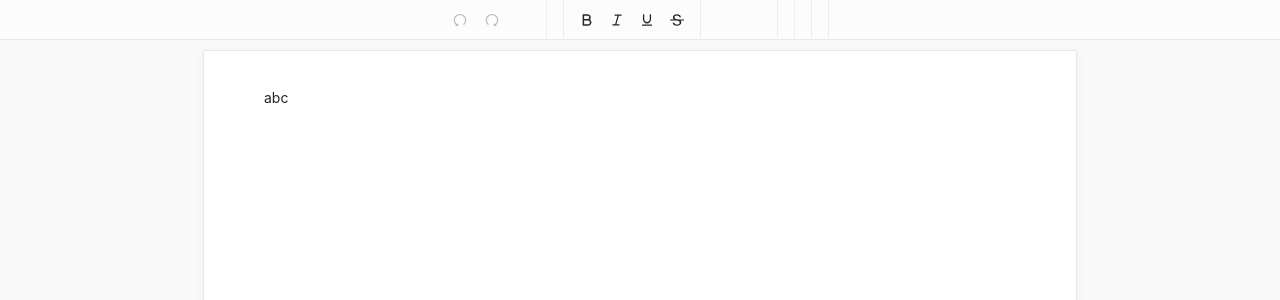
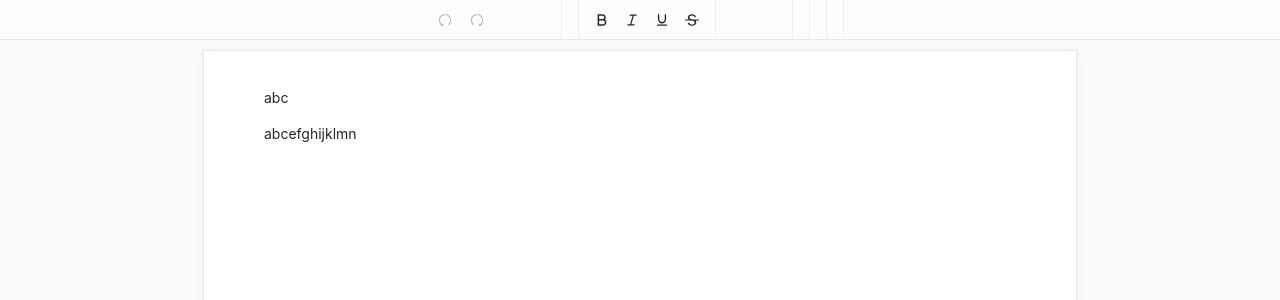
Before and after one commit to junezm1993/june-slate-editor, a React (Create React App) app: page / in a window 1280 px wide. Shown: the top 300 px of the page. Built offline with nearby package versions, Linux system fonts and the light colour scheme.

Commit message:
add paint format plugin

```diff
--- a/package.json
+++ b/package.json
@@ -11,6 +11,7 @@
     "@testing-library/react": "^11.1.0",
     "@testing-library/user-event": "^12.1.10",
     "antd": "^4.8.0",
+    "classnames": "^2.2.6",
     "merge": "^2.1.0",
     "prop-types": "^15.7.2",
     "react": "^17.0.1",
--- a/src/App.js
+++ b/src/App.js
@@ -7,6 +7,10 @@ function App() {
     {
       type: 'paragraph',
       children: [{ text: 'abc' }]
+    },
+    {
+      type: 'paragraph',
+      children: [{ text: 'abcefghijklmn' }]
     }
   ]);
   const onChange = useCallback(function (val) {
--- a/src/packages/editors/consts/default-plugins.js
+++ b/src/packages/editors/consts/default-plugins.js
@@ -2,6 +2,7 @@ import { HISTORY } from "./plugin-types";
 
 export const defaultPlugins = [
   HISTORY,
+  'paintFormat',
   'removeFormat',
   'line',
   'fontSize',
--- a/src/packages/editors/june-slate-editor/index.js
+++ b/src/packages/editors/june-slate-editor/index.js
@@ -49,6 +49,16 @@ const EditorComponent = React.memo(({ className: _className, value, onChange, pl
   const renderElement = useCallback(props => <RenderElement {...props} plugins={plugins}/>, [])
   const renderLeaf = useCallback(props => <RenderLeaf {...props} plugins={plugins}/>, [])
 
+  const handleMouseUp = useCallback(() => {
+    const { formatStatus, recordMark } = editor;
+    if (formatStatus === 1) {
+      console.log(recordMark);
+      Object.keys(recordMark).forEach(mark => {
+        editor.addMark(mark, recordMark[mark]);
+      })
+      editor.formatStatus = 0;
+    }
+  }, [])
   return (
     <Slate editor={editor} value={value} onChange={onChange}>
       <div className="editor-wrapper">
@@ -61,6 +71,7 @@ const EditorComponent = React.memo(({ className: _className, value, onChange, pl
               className="editor-core"
               renderElement={renderElement}
               renderLeaf={renderLeaf}
+              onMouseUp={handleMouseUp}
             />
           </div>
         </div>
--- a/src/packages/editors/plugins/index.js
+++ b/src/packages/editors/plugins/index.js
@@ -6,12 +6,12 @@ import { HISTORY, PARAGRAPH, H1, H2, H3, H4, H5, H6 } from './plugin-types';
 
 import historyPlugin from './history';
 
-import createMarkPlugin from '../utils/create-mark-plugin';
 import {UnderlinePlugin} from "./underlined";
 import {StrikethroughPlugin} from "./strikethrough";
 import {SuperscriptPlugin} from "./superscript";
 import {SubscriptPlugin} from "./subscript";
 import {removeFormatPlugin} from "./remove-format";
+import {paintFormatPlugin} from "./paint-format";
 
 // 个性化block节点
 export const RenderElement = React.memo((props) => {
@@ -54,6 +54,7 @@ export const RenderLeaf = React.memo((props) => {
 // plugin map
 export const pluginMap = {
   [HISTORY]: historyPlugin,
+  paintFormat: paintFormatPlugin,
   removeFormat: removeFormatPlugin,
   bold: BoldPlugin,
   italic: ItalicPlugin,
--- /dev/null
+++ b/src/packages/editors/plugins/paint-format/index.js
@@ -0,0 +1,54 @@
+import React from "react";
+import { Editor } from "slate";
+import {useSlate} from "slate-react";
+import {Tooltip} from "antd";
+import classnames from 'classnames';
+import {IconFont} from "../../utils/icon-font";
+
+export const paintFormatPlugin = {
+  key: 'paintFormat',
+  config: {
+    title: '格式刷'
+  },
+  withEditor: (editor) => {
+    const { onChange, insertText, isInline } = editor;
+    editor.formatStatus = 0;
+    console.log(111111);
+    // editor.onChange = () => {
+    //   if (editor.formatStatus === 1) {
+    //     console.log(2222);
+    //     editor.formatStatus = 0;
+    //     Editor.addMark(editor,'bold', true);
+    //   }
+    //
+    //   onChange();
+    //
+    // }
+    return editor;
+  },
+  ToolbarButton: ({ format, config }) => {
+    const editor = useSlate();
+    return (
+      <Tooltip
+        placement="bottom"
+        title={config.title}
+      ><div
+        className={classnames({
+          "editor-toolbar-item": true,
+          "editor-toolbar-item-disabled": false,
+        })}
+        onMouseDown={event => {
+          event.preventDefault();
+          const marks = Editor.marks(editor);
+          editor.formatStatus = 1;
+          editor.recordMark = marks;
+          console.log(marks);
+          console.log(editor);
+        }}
+      >
+        <IconFont format={format} />
+      </div>
+      </Tooltip>
+    );
+  }
+};
--- a/src/packages/editors/plugins/remove-format/index.js
+++ b/src/packages/editors/plugins/remove-format/index.js
@@ -1,7 +1,5 @@
-import createMarkPlugin from "../../utils/create-mark-plugin";
 import React from "react";
 import {useSlate} from "slate-react";
-import {UndoOutlined} from "@ant-design/icons";
 import {Tooltip} from "antd";
 import classnames from 'classnames';
 import {removeMark} from "../../utils/remove-mark";
@@ -13,7 +11,7 @@ export const removeFormatPlugin = {
     title: '清除样式'
   },
   ToolbarButton: ({ format, config }) => {
-    console.log(format);
+    // console.log(format);
     const editor = useSlate();
     return (
       <Tooltip
--- a/src/packages/editors/utils/icon-font.js
+++ b/src/packages/editors/utils/icon-font.js
@@ -2,7 +2,7 @@ import React from "react";
 import {createFromIconfontCN } from "@ant-design/icons";
 
 const IconFonts = createFromIconfontCN({
-  scriptUrl: '//at.alicdn.com/t/font_2218973_ho2ie46l4kj.js',
+  scriptUrl: '//at.alicdn.com/t/font_2218973_r6pwd9f4din.js',
 });
 
 export const IconFont = ({ format }) => {
```
Also changed, not shown: 1 other file (tests, documents, lock files or other folders).
